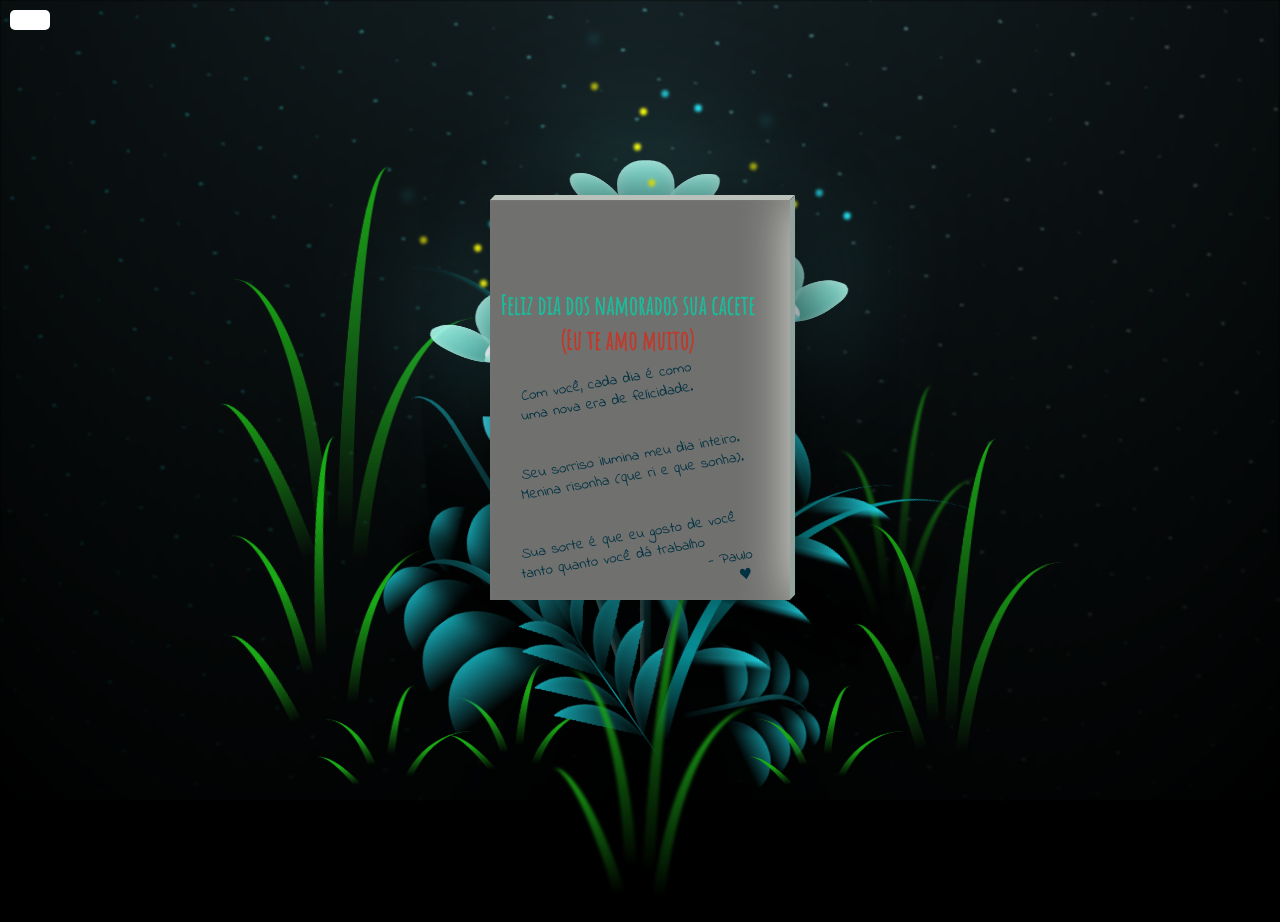
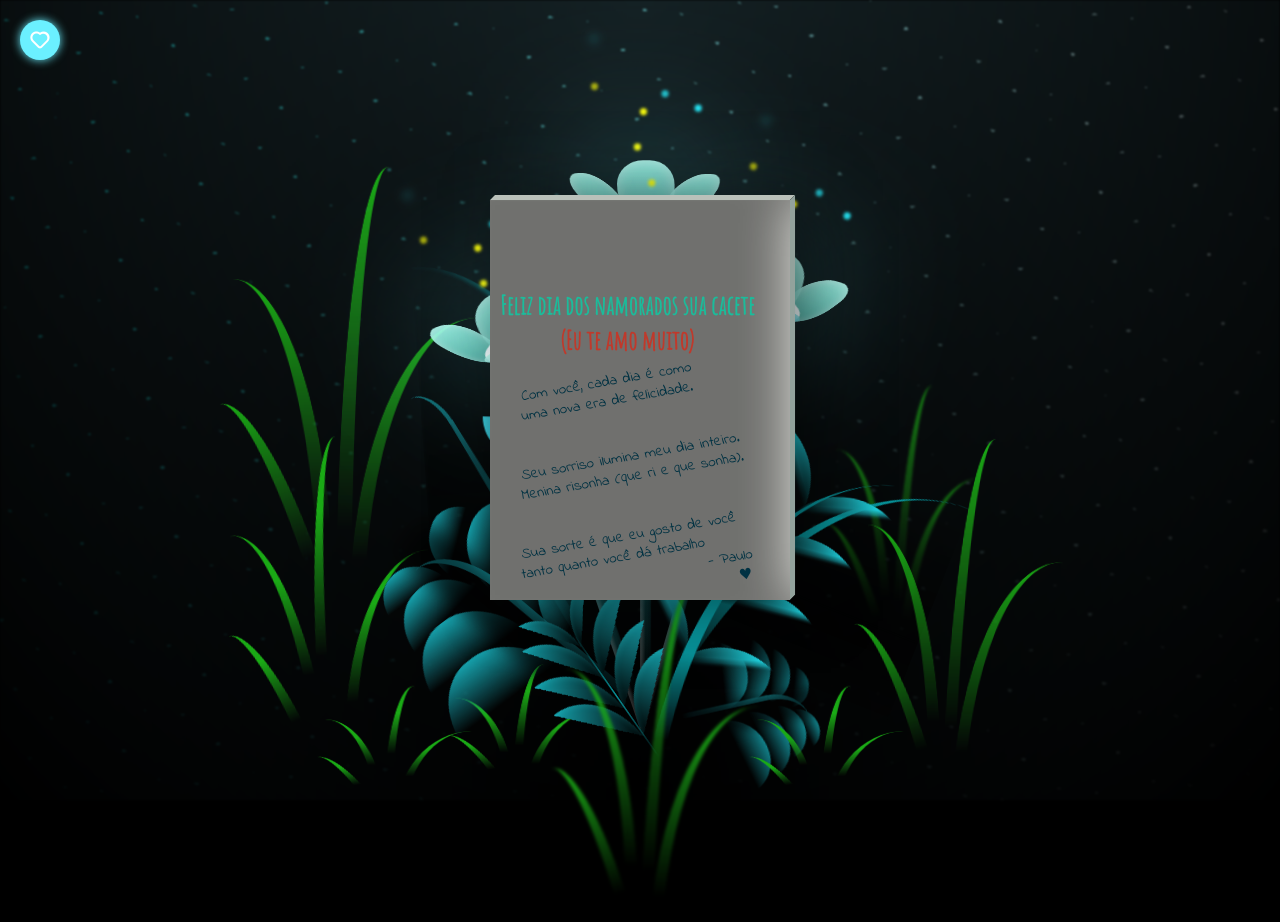
Before and after one commit to Paulo-Alvares/Mi-Amor, a website: page flowers/index.html in a window 1280 px wide. Both pictures are taken after a click on the button 30 px from the left and 20 px from the top of the page. Drawn offline with nearby package versions, Linux system fonts and the light colour scheme.

Commit message:
refactor: styling button to appear the card and adding logic to add or remove the pulse effect

```diff
--- a/flowers/index.html
+++ b/flowers/index.html
@@ -5,12 +5,13 @@
     <meta name="viewport" content="width=device-width, initial-scale=1.0" />
     <title>Blossoming Flowers</title>
     <link rel="stylesheet" href="style.css" />
+    <link rel="stylesheet" href="https://unicons.iconscout.com/release/v4.0.8/css/line.css" />
   </head>
   <body class="not-loaded">
     <div class="night"></div>
 
     <button class="show-card">
-      <i class="uil uil-user"></i>
+      <i class="uil uil-heart-sign"></i>
     </button>
 
     <div class="flowers">
--- a/flowers/script.js
+++ b/flowers/script.js
@@ -11,7 +11,9 @@ const cardContainer = document.querySelector(".card");
 showCardButton.addEventListener("click", () => {
   if (cardContainer.style.display === "block") {
     cardContainer.style.display = "none";
+    showCardButton.classList.add("active");
   } else {
     cardContainer.style.display = "block";
+    showCardButton.classList.remove("active");
   }
 });
--- a/flowers/style.css
+++ b/flowers/style.css
@@ -12,17 +12,6 @@ body,
 
 :root {
   --dark-color: #000;
-}
-
-.show-card {
-  position: absolute;
-  top: 10px;
-  left: 10px;
-  padding: 10px 20px;
-  background-color: #fff;
-  border: none;
-  border-radius: 5px;
-  cursor: pointer;
 }
 
 ::-moz-selection {
@@ -147,6 +136,58 @@ h4 {
 
 .text-right {
   text-align: right;
+}
+
+.show-card {
+  position: absolute;
+  top: 20px;
+  left: 20px;
+  padding: 20px;
+  background-color: #6bf0ff;
+  border: none;
+  cursor: pointer;
+  height: 40px;
+  width: 40px;
+  display: flex;
+  justify-content: center;
+  align-items: center;
+  border-radius: 50%;
+  box-shadow: 0 0 10px #6bf0ff;
+}
+
+.active::before {
+  content: "";
+  position: absolute;
+  width: 100%;
+  height: 100%;
+  background: #6bf0ff;
+  border-radius: 50%;
+  top: 0;
+  left: 0;
+  z-index: 0;
+  animation: pulse 1.5s infinite;
+}
+
+.show-card i {
+  font-size: 23px;
+  color: white;
+  z-index: 1;
+}
+
+@keyframes pulse {
+  0% {
+    transform: scale(0.1);
+    opacity: 0;
+  }
+
+  50% {
+    opacity: 1;
+  }
+
+  100% {
+    transform: scale(1.4);
+    opacity: 0;
+  }
 }
 
 body {
```
